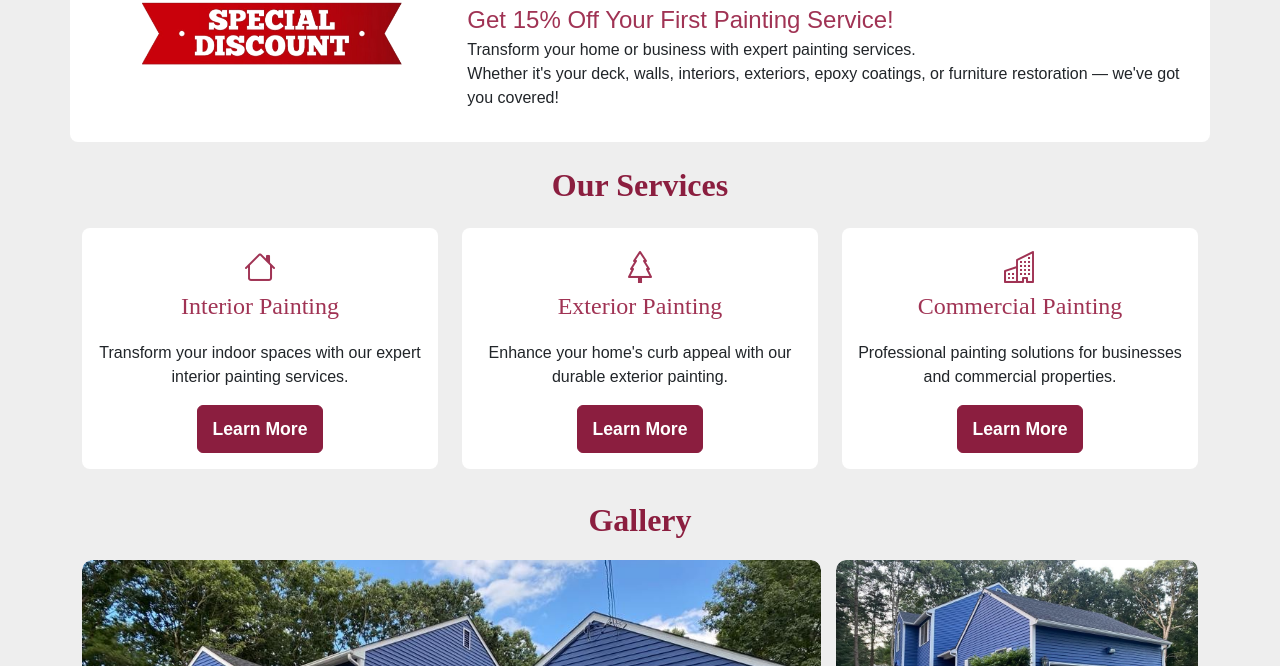
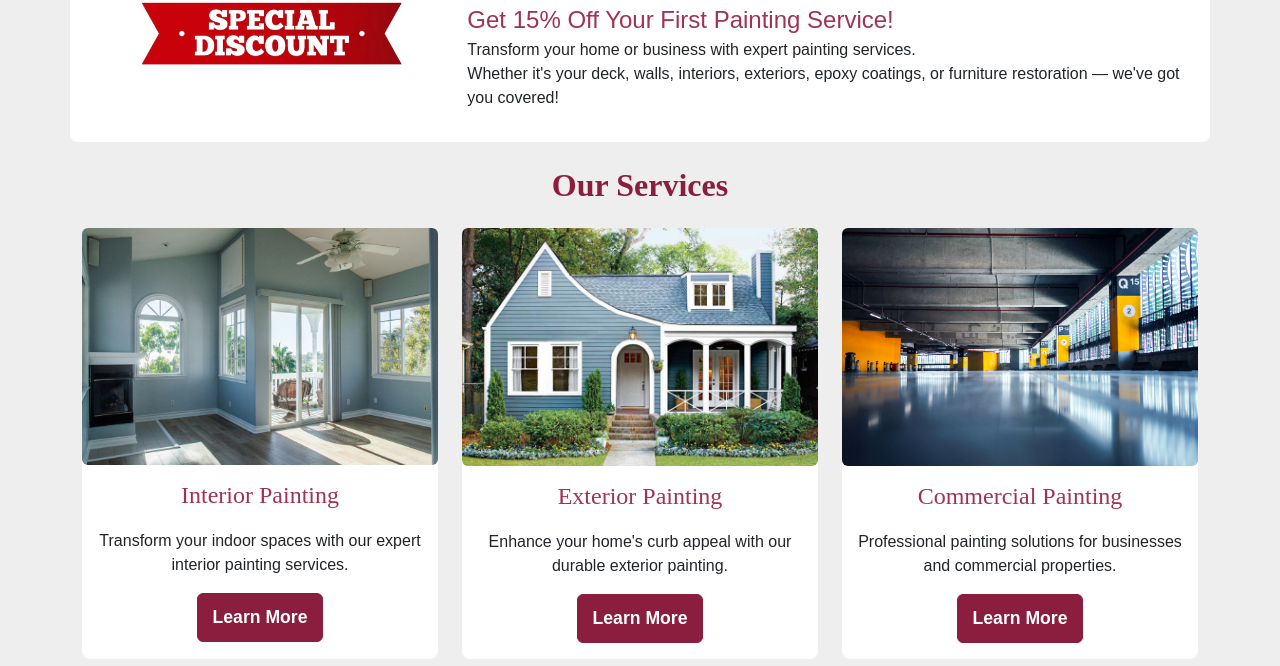
Before and after one commit to thanderOliveira/sunset-painting, a website: page index.html in a window 1280 px wide. Shown: the part 640-1306 px from the top of the page. Drawn offline with nearby package versions, Linux system fonts and the light colour scheme; a web font is replaced by a local one.

Commit message:
Changes on 'Our Services' section

```diff
--- a/index.html
+++ b/index.html
@@ -119,8 +119,9 @@
             <div class="row">
                 <div class="col-md-4 mb-4">
                     <div class="card h-100">
+                        <img src="assets/images/living-room.jpg" alt="Living room" class="img-fluid rounded">
                         <div class="card-body text-center">
-                            <i class="bi bi-house service-icon mb-3"></i>
+                            <!-- <i class="bi bi-house service-icon mb-3"></i> -->
                             <h3 class="card-title">Interior Painting</h3>
                             <p class="card-text">Transform your indoor spaces with our expert interior painting
                                 services.</p>
@@ -131,8 +132,9 @@
                 </div>
                 <div class="col-md-4 mb-4">
                     <div class="card h-100">
+                        <img src="assets/images/exterior-house-painting.jpg" alt="Exterior house" class="img-fluid rounded">
                         <div class="card-body text-center">
-                            <i class="bi bi-tree service-icon mb-3"></i>
+                            <!-- <i class="bi bi-tree service-icon mb-3"></i> -->
                             <h3 class="card-title">Exterior Painting</h3>
                             <p class="card-text">Enhance your home's curb appeal with our durable exterior painting.</p>
                             <button class="btn btn-primary" data-bs-toggle="modal" data-bs-target="#exteriorModal">Learn
@@ -142,8 +144,9 @@
                 </div>
                 <div class="col-md-4 mb-4">
                     <div class="card h-100">
+                        <img src="assets/images/commercial_painting.jpg" alt="Commercial painting" class="img-fluid rounded">
                         <div class="card-body text-center">
-                            <i class="bi bi-building service-icon mb-3"></i>
+                            <!-- <i class="bi bi-building service-icon mb-3"></i> -->
                             <h3 class="card-title">Commercial Painting</h3>
                             <p class="card-text">Professional painting solutions for businesses and commercial
                                 properties.</p>
```
Also changed, not shown: assets/images/commercial_painting.jpg (added), assets/images/exterior-house-front-blue-copy.jpeg (deleted), assets/images/exterior-house-painting.jpg (added), assets/images/living-room.jpg (added).
